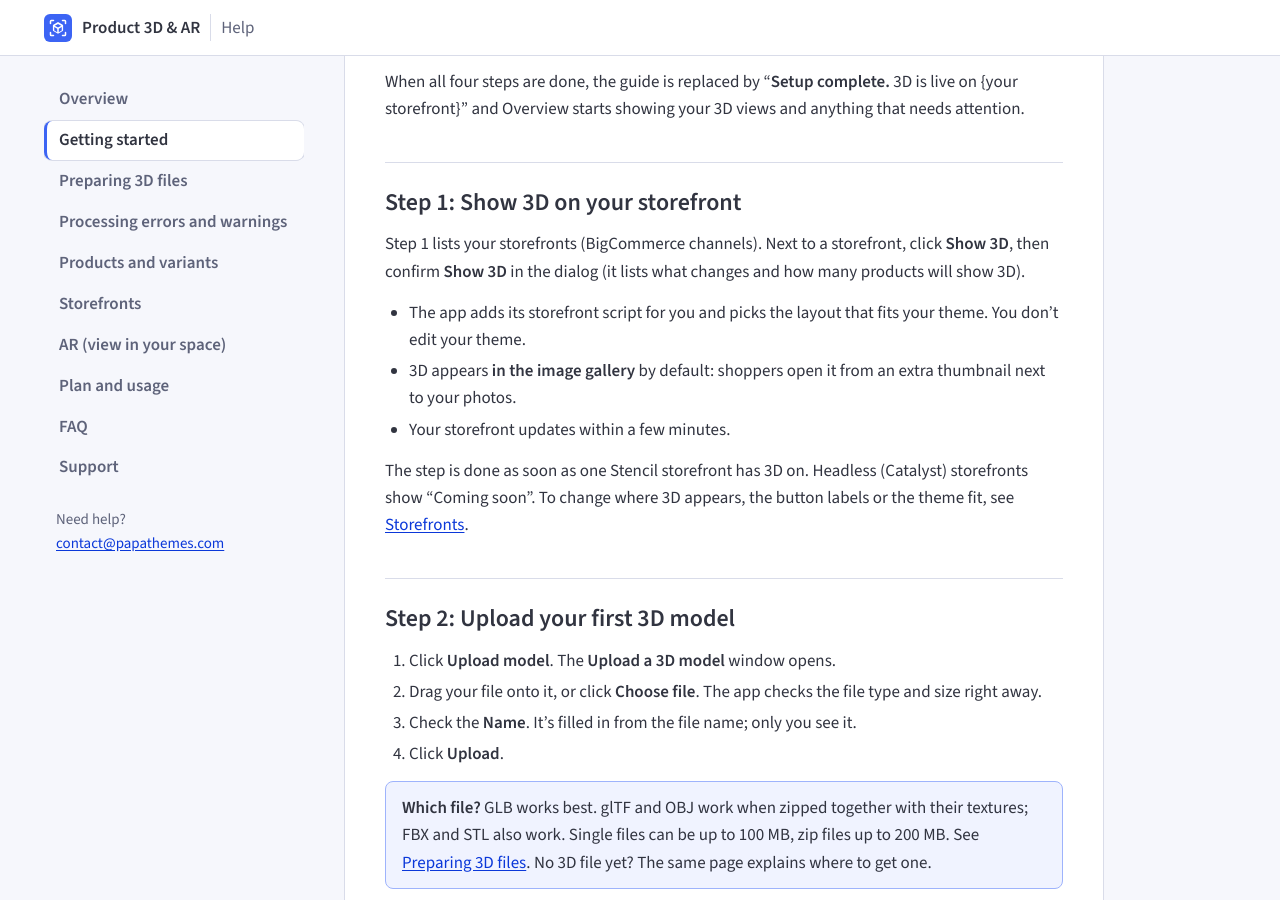
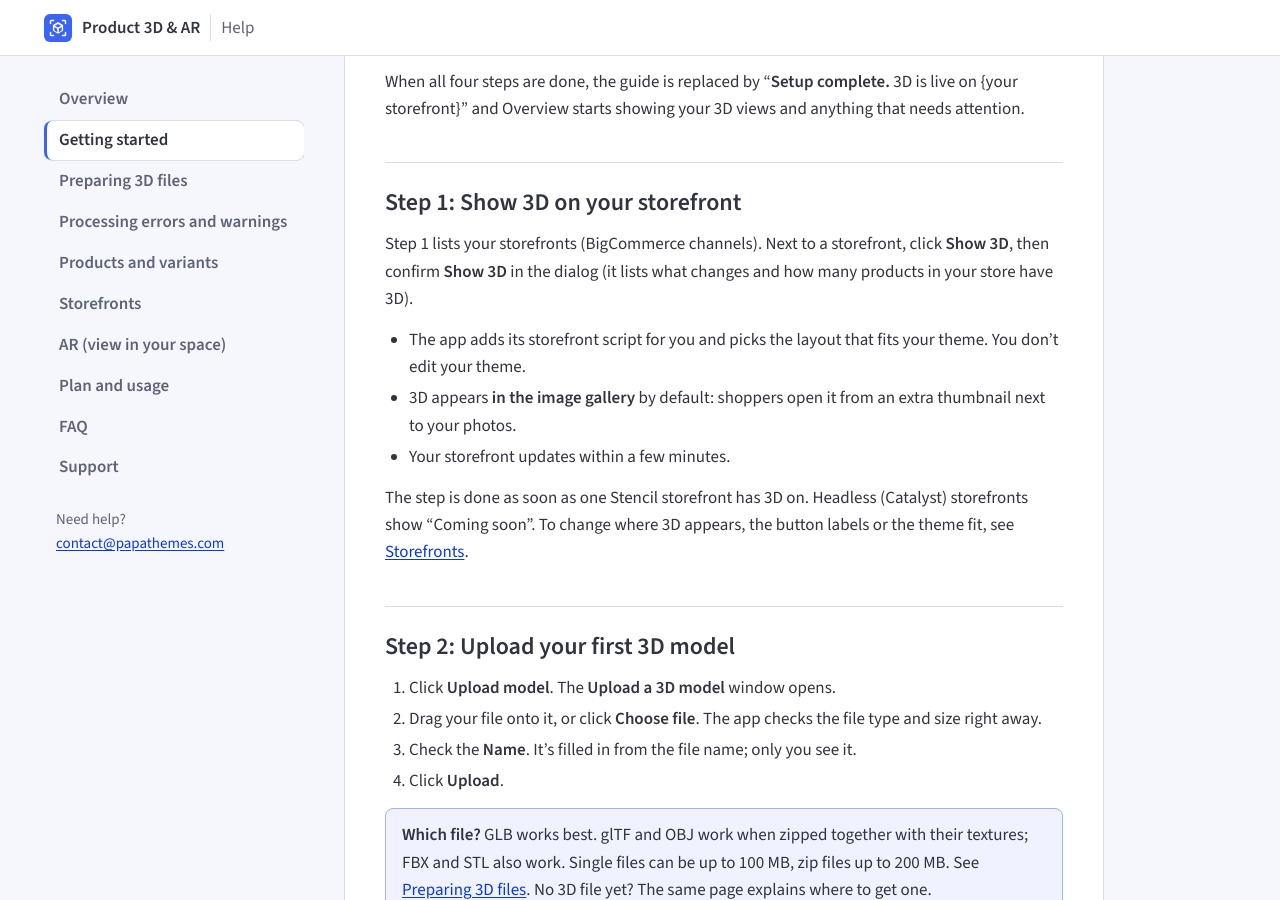
Before and after one commit to tvlgiao/product3dar-docs, a Jekyll site: the page built from docs/getting-started.md, in a window 1280 px wide and 900 px high, scrolled down 1206 px. Built offline with Jekyll 4.4.1, drawn with Linux system fonts in a browser that asks for light colours.

Commit message:
Storefronts: the Show 3D dialog counts the store's products with 3D
Co-Authored-By: PapaThemes <contact@papathemes.com>

```diff
--- a/docs/getting-started.md
+++ b/docs/getting-started.md
@@ -46,7 +46,7 @@ Overview starts showing your 3D views and anything that needs attention.
 ## Step 1: Show 3D on your storefront {#step-1}
 
 Step 1 lists your storefronts (BigCommerce channels). Next to a storefront, click **Show 3D**, then confirm
-**Show 3D** in the dialog (it lists what changes and how many products will show 3D).
+**Show 3D** in the dialog (it lists what changes and how many products in your store have 3D).
 
 - The app adds its storefront script for you and picks the layout that fits your theme. You don't edit your theme.
 - 3D appears **in the image gallery** by default: shoppers open it from an extra thumbnail next to your photos.
```
Also changed, not shown: docs/storefronts.md (+1 -1 lines).
